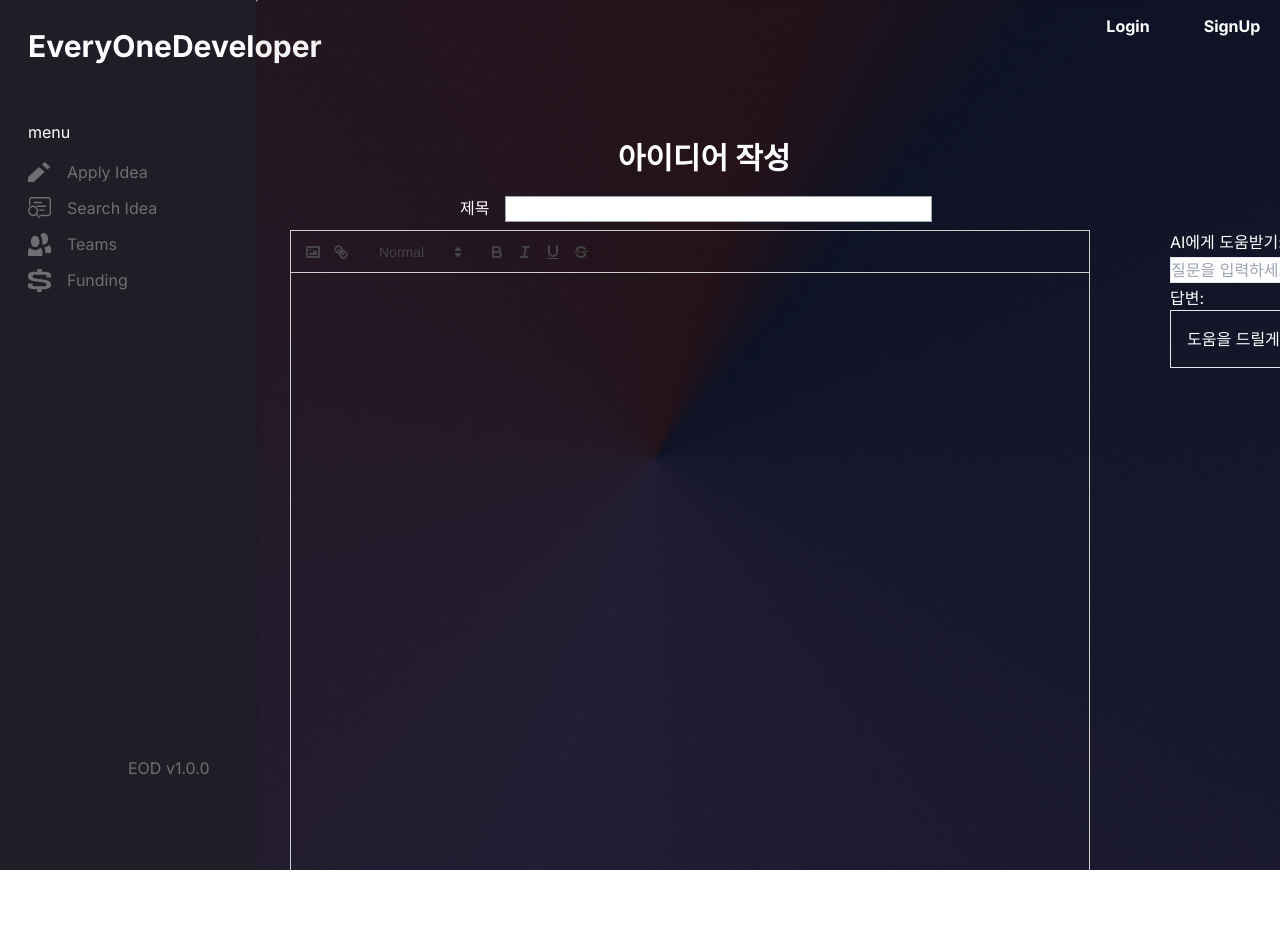
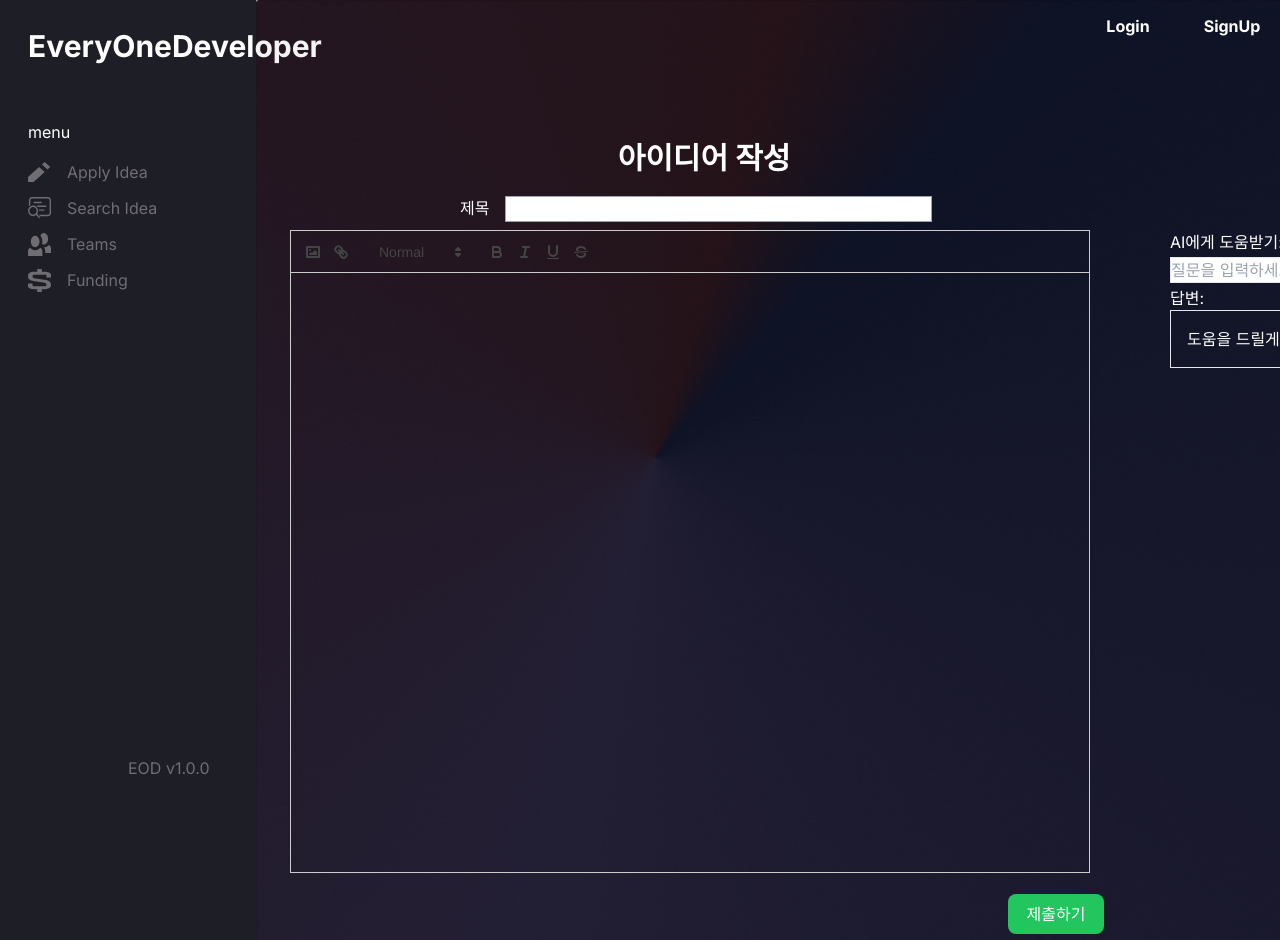
Before and after one commit to kimwoojin123/eod, a Next.js app: page /ideaApply/ideaWrite in a window 1280 px wide. Shown: the top 940 px of the page. Before the commit the page ends 870 px from the top, so only its background shows below. Built offline with nearby package versions, Linux system fonts and the light colour scheme.

Commit message:
크기 수정

```diff
--- a/app/ideaApply/ideaWrite/page.tsx
+++ b/app/ideaApply/ideaWrite/page.tsx
@@ -100,7 +100,7 @@ export default function IdeaWrite(){
   };
 
   return (
-    <div className='overflow-x-hidden mt-10'>
+    <div className='overflow-x-hidden mt-10 h-screen'>
       <div className='flex flex-col items-center w-full h-full'>
         <h1 className='font-bold text-3xl mb-5 mr-96 text-white'>아이디어 작성</h1>
         <div className='flex w-screen justify-center mb-2 mr-20'>
--- a/app/ui/category.tsx
+++ b/app/ui/category.tsx
@@ -3,7 +3,7 @@ import { ReloadButton } from './Buttons/headButtons';
 
 export default function Category(){
   return (
-    <div className='category flex flex-col items-start h-full bg pl-7 pt-7'>
+    <div className='category flex flex-col items-start h-full bg pl-7 pt-7 pr-4'>
       <div>
         <ReloadButton />
       </div>
```
